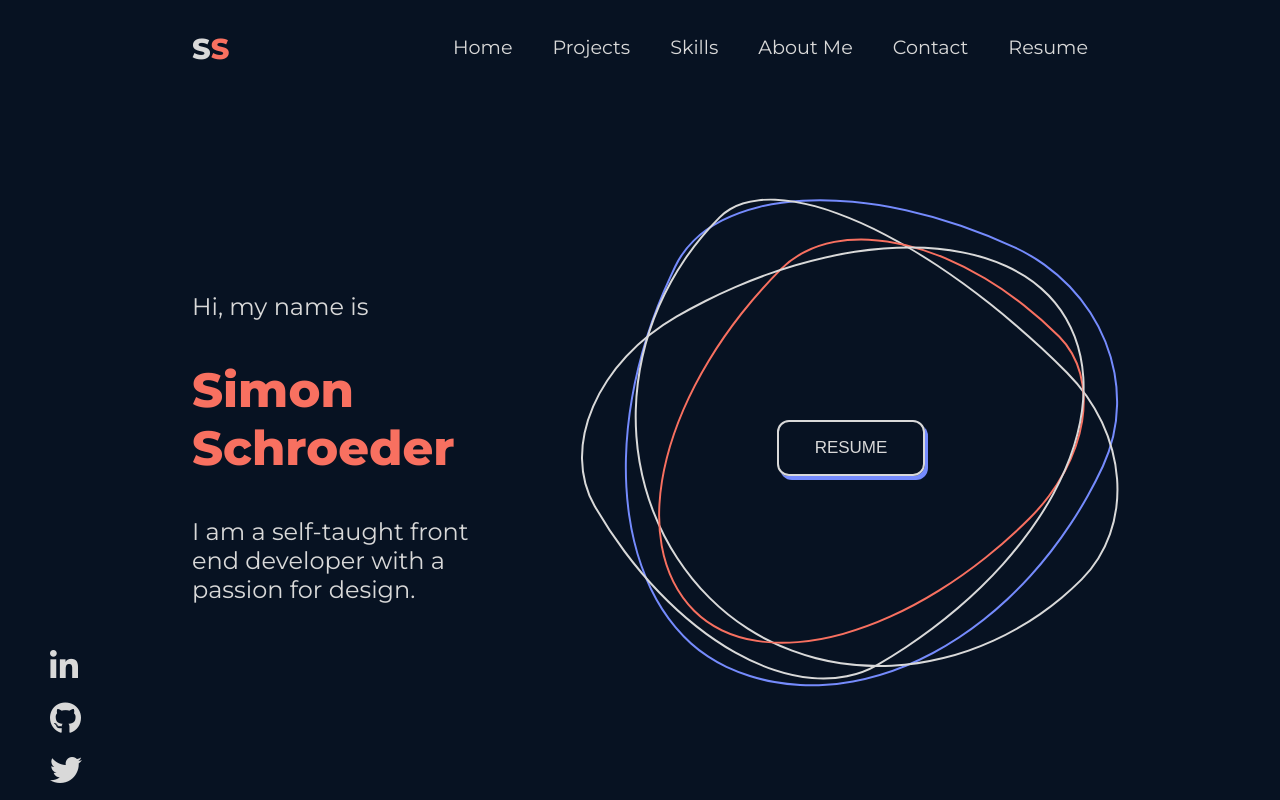
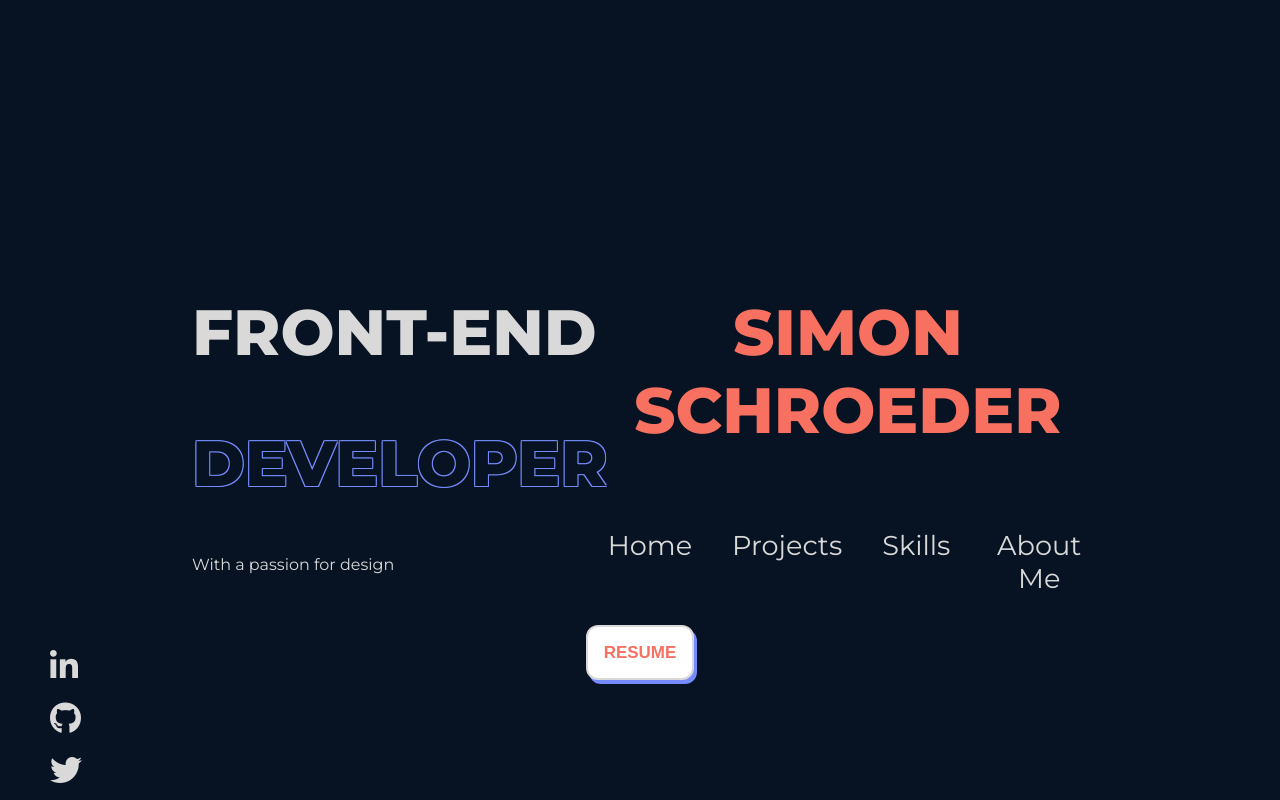
Before and after one commit to SchroederSimon/portfolio-react-vite, a React (Vite) app: page / in a window 1280 px wide. Shown: the top 800 px of the page. Built offline with nearby package versions, Linux system fonts and the light colour scheme.

Commit message:
Changed totally the style of hero

```diff
--- a/src/components/Header/Header.css
+++ b/src/components/Header/Header.css
@@ -1,4 +1,4 @@
-.navBar {
+/* .navBar {
     display: flex;
     align-items: center;
     justify-content: space-between;
@@ -15,10 +15,10 @@
     color: var(--colorWhite);
     transition-duration: 0.5s;
     cursor: pointer;
-}
+} */
 
 /* Underline navBar */
-nav ul li::after {
+/* nav ul li::after {
     content: '';
     width: 0%;
     height: 2px;
@@ -29,11 +29,11 @@ nav ul li::after {
 }
 nav ul li:hover::after {
     width: 50%;
-}
+} */
 /* Title */
-.navBar h2{
+/* .navBar h2{
     color: var(--colorWhite);
 }
 .logo span{
     color: var(--softRed);
-}
+} */
--- a/src/components/Header/Header.tsx
+++ b/src/components/Header/Header.tsx
@@ -1,21 +1,27 @@
+import { motion } from 'framer-motion';
 import '../../components/Header/Header.css'
 
 function Header() {
 
     return (
-            <nav className="navBar">
-                <div className="logo">
-                    <h2>S<span>S</span></h2>
-                </div>
-                <ul className="list-menu-nav">
-                    <li><a>Home</a></li>
-                    <li><a>Projects</a></li>
-                    <li><a>Skills</a></li>
-                    <li><a>About Me</a></li>
-                    <li><a>Contact</a></li>
-                    <li><a>Resume</a></li>
-                </ul>
-            </nav>
+        <></>
+            // <motion.div className="navBar"
+            // initial={{ y: -100 }}
+            // animate={{ y: 0 }}
+            // transition={{ duration: 1 }}
+            // >
+            //     <div className="logo">
+            //         <h2>S<span>S</span></h2>
+            //     </div>
+            //     <ul className="list-menu-nav">
+            //         <li><a>Home</a></li>
+            //         <li><a>Projects</a></li>
+            //         <li><a>Skills</a></li>
+            //         <li><a>About Me</a></li>
+            //         <li><a>Contact</a></li>
+            //         <li><a>Resume</a></li>
+            //     </ul>
+            // </motion.div>
     )
 }
 
--- a/src/components/Hero/Hero.css
+++ b/src/components/Hero/Hero.css
@@ -1,129 +1,77 @@
-.heroContainer {
+.heroContainer{
     width: 100%;
-    height: 88vh;
+    height: 100vh;
+    display: flex;
+    justify-content: center;
+    align-items: center;
     color: var(--colorWhite);
-    display: flex;
-    align-items: center;
 }
 
-.heroText h2 {
-    font-size: 3em;
+.heroContentContainer{
+    width: 100%;
+    height: 40vh;
+    display: inline-flex;
+    justify-content: space-around;
+}
+
+.heroContentContainer h2{
+    font-size: 4em;
+}
+
+.heroleft span{
+    text-shadow: -1px -1px 0 var(--softBlue), 1px -1px 0 var(--softBlue), -1px 1px 0 var(--softBlue), 1px 1px 0 var(--softBlue);
+    color: var(--backgroundBlue);
+}
+
+.heroRight{
+    text-align: center;
+}
+
+.heroRight h2{
     color: var(--softRed);
 }
 
-.heroText p {
-    font-size: 1.5em;
-    width: 67%;
+.heroRight ul{
+    gap: 40px;
+    display: inline-flex;
+    font-size: 1.7em;
 }
-
-.heroText {
+.heroLinks li{
+    transition: transform 0.5s;
+}
+.heroLinks li:hover{
+    transform: scale(1.2);
+}
+.heroLinks li::after {
+    content: '';
+    width: 0%;
+    height: 2px;
+    background-color: var(--softBlue);
+    display: block;
+    margin: auto;
+    transition: 0.5s;
+    margin-top: 2px;
+}
+.heroLinks li:hover::after {
     width: 100%;
 }
 
-
-/*BLOB*/
-.heroWrap {
-    display: flex;
-    align-items: center;
-    justify-content: center;
-    height: auto;
-    width: auto;
-}
-
-.heroWrap a {
-    color: var(--colorWhite);
-    transition-duration: 0.5s;
-    display: flex;
-    padding: 15px 30px;
-}
-
-.heroWrap button {
-    z-index: 1;
+.heroContainer button{
     position: absolute;
+    bottom: 15%;
+    padding: 1.2%;
     box-shadow: 3px 4px 0px 0px var(--softBlue);
-    background-color: transparent;
+    background-color: white;
     border-radius: 12px;
     border: 2px solid;
-    display: inline-block;
     cursor: pointer;
     color: var(--colorWhite);
     font-size: 17px;
     text-decoration: none;
-
 }
 
-.heroWrap button:hover {
-    transition: 1s;
-    background-color: var(--softRed);
-    border: 2px solid var(--colorWhite);
+.heroContainer button a{
+    font-weight: 800;
+    color: var(--softRed);
+    text-decoration: none;
 }
-
-
-.circle {
-    width: 470px;
-    height: 500px;
-    border: 2px solid var(--softBlue);
-    border-radius: 40% 60% 70% 30% / 40% 50% 60% 50%;
-    overflow: hidden;
-    animation: morph 3s linear infinite;
-    transform: rotate(25deg);
-}
-
-.circle2 {
-    position: absolute;
-    width: 510px;
-    height: 410px;
-    border: 2px solid var(--colorWhite);
-    border-radius: 20% 10% 80% 50% / 40% 60% 70% 30%;
-    overflow: hidden;
-    animation: morph 5s linear infinite;
-    transform: rotate(45deg);
-}
-
-.circle3 {
-    position: absolute;
-    width: 350px;
-    height: 450px;
-    border: 2px solid #F87060;
-    border-radius: 10% 30% 40% 20% / 10% 20% 70% 30%;
-    overflow: hidden;
-    animation: morph 5s linear infinite;
-    transform: rotate(45deg);
-}
-
-.circle4 {
-    position: absolute;
-    width: 400px;
-    height: 500px;
-    border: 2px solid #D9D9D9;
-    border-radius: 10% 30% 40% 20% / 10% 20% 70% 30%;
-    overflow: hidden;
-    animation: morph 5s linear infinite;
-    transform: rotate(240deg);
-}
-
-
-
-@keyframes morph {
-
-    0%,
-    100% {
-        border-radius: 40% 60% 70% 30% / 40% 40% 60% 50%;
-    }
-
-    34% {
-        border-radius: 70% 30% 50% 50% / 30% 30% 70% 70%;
-    }
-
-    67% {
-        border-radius: 100% 60% 60% 100% / 100% 100% 60% 60%;
-    }
-}
-
-/* @media(max-width: 666px) {
-
-    .wrap {
-        display: none;
-    }
-
-} */
--- a/src/components/Hero/Hero.tsx
+++ b/src/components/Hero/Hero.tsx
@@ -1,23 +1,34 @@
-import { useState } from 'react'
+import { motion } from 'framer-motion'
 import '../../components/Hero/Hero.css'
+
 
 function Hero() {
 
     return (
-            <div className="heroContainer">
-                <div className="heroText">
-                    <p>Hi, my name is</p>
-                    <h2>Simon Schroeder</h2>
-                    <p>I am a self-taught front end developer with a passion for design.</p>
+        <div className="heroContainer">
+            <div className="heroContentContainer">
+                <div className="heroleft">
+                    <h2>FRONT-END</h2>
+                    <h2><span>DEVELOPER</span></h2>
+                    <p>With a passion for design</p>
                 </div>
-                <div className="heroWrap">
-                    <button><a href="https://www.w3schools.com" target="_blank">RESUME</a></button>
-                    <div className="circle"></div>
-                    <div className="circle2"></div>
-                    <div className="circle3"></div>
-                    <div className="circle4"></div>
+                <div className="heroRight">
+                    <h2>SIMON SCHROEDER</h2>
+                    <ul className="heroLinks">
+                        <li><a>Home</a></li>
+                        <li><a>Projects</a></li>
+                        <li><a>Skills</a></li>
+                        <li><a>About Me</a></li>
+                    </ul>
                 </div>
             </div>
+            <motion.button
+                whileHover={{ scale: 1.2 }}
+                transition={{ type: "spring", stiffness: 300, damping: 8 }}
+            >
+                <a href="https://www.w3schools.com" target="_blank">RESUME</a>
+            </motion.button>
+        </div>
     )
 }
 
--- a/src/components/Sidebar/Sidebar.tsx
+++ b/src/components/Sidebar/Sidebar.tsx
@@ -25,7 +25,11 @@ const icons = [
 function Sidebar() {
 
     return (
-        <div className="sidebar">
+        <motion.div className="sidebar"
+        initial={{ x: -100 }}
+        animate={{ x: 0 }}
+        transition={{ duration: 1 }}
+        >
             <div className="sidebarIcons">
                 {icons.map((icon) => (
                     <motion.li
@@ -39,7 +43,7 @@ function Sidebar() {
                     </motion.li>
                 ))}
             </div>
-        </div>
+        </motion.div>
     );
 }
 
```
